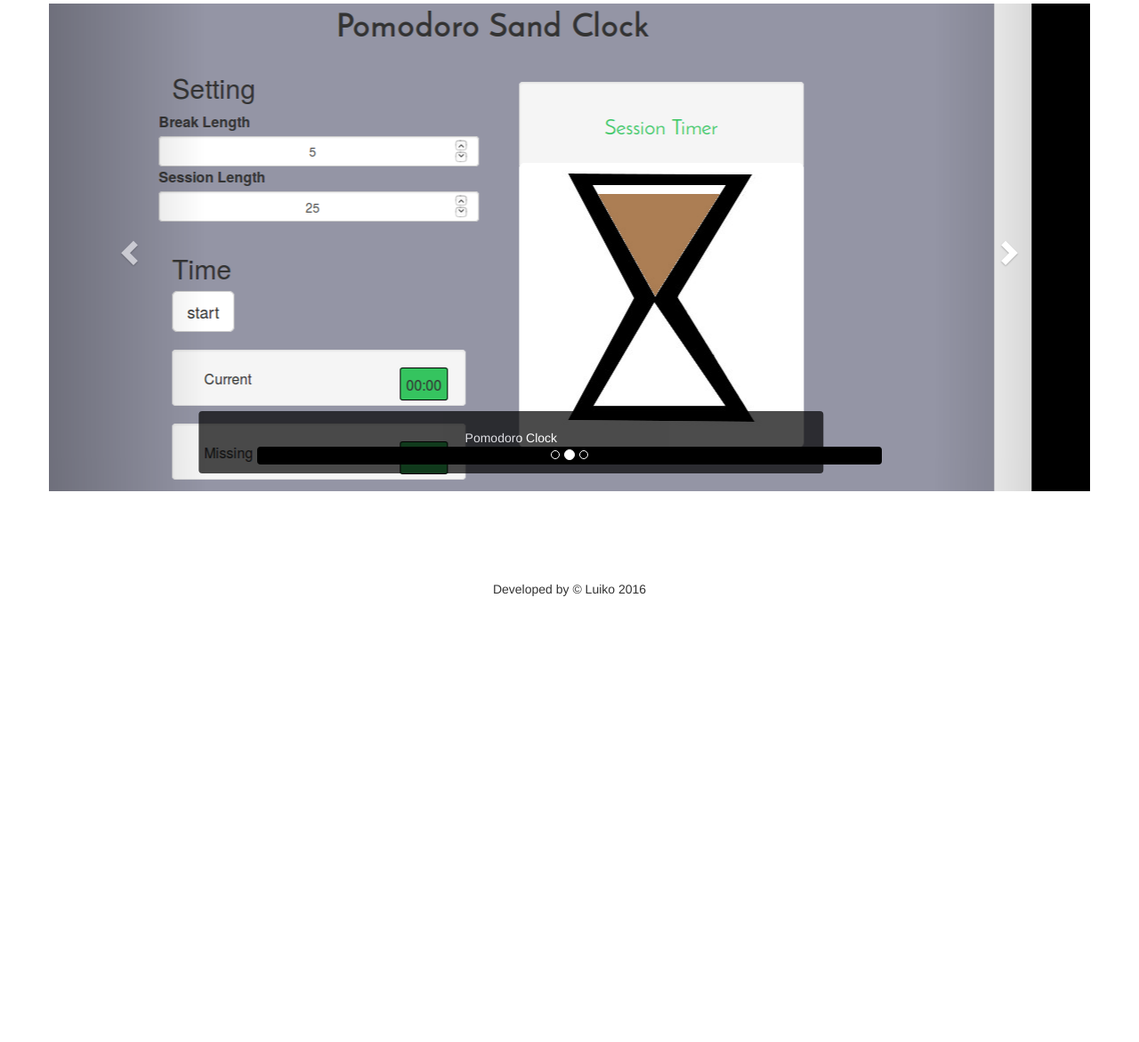
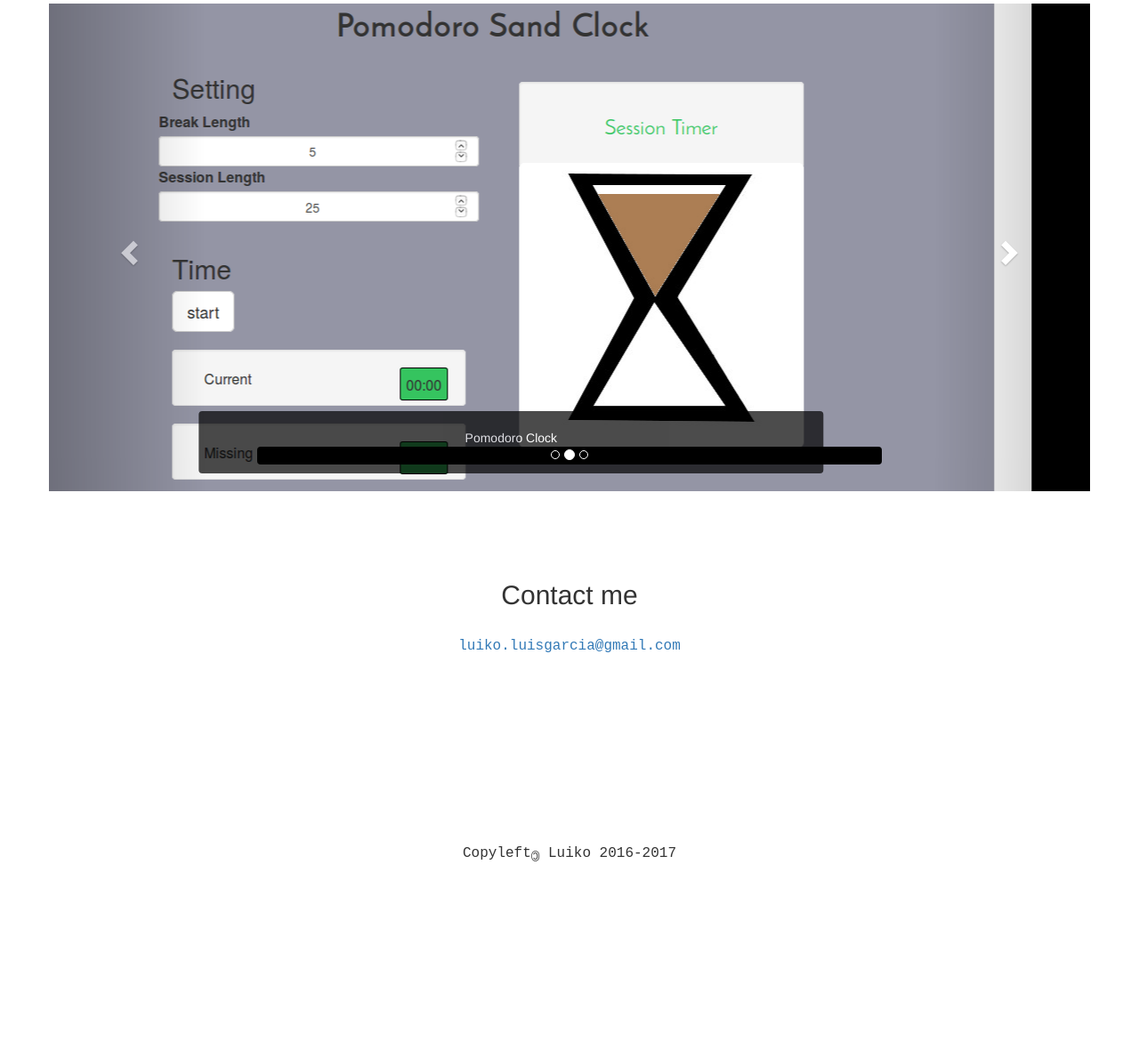
Before and after one commit to Luiko/porfolio, a website: page index.html in a window 1280 px wide. Shown: the part 1455-2626 px from the top of the page at 89% size. Before the commit the page ends 2267 px from the top, so only its background shows below. Drawn offline with Linux system fonts and the light colour scheme; a web font is replaced by a local one.

Commit message:
add simple contact

```diff
--- a/css/main.css
+++ b/css/main.css
@@ -22,7 +22,16 @@ img:hover {
     background-color: black;
     border-radius: 4px;
 }
+
+#contact a, footer {
+    font-family: monospace;
+    font-size: 16px;
+}
+.copyleft {
+    display: inline-block;
+    transform: rotate(180deg);
+}
 footer {
-    padding-top: 100px;
-    padding-bottom: 140px;
+    padding-top: 200px;
+    padding-bottom: 200px;
 }
--- a/index.html
+++ b/index.html
@@ -35,7 +35,7 @@
         </div>
 
         <section id="about">
-          <h2 class="text-center">About</h2>
+          <h2 class="text-center">About me</h2>
           <div class="row">
             <p class="col-md-8 col-md-push-2 col-xs-10 col-xs-push-1 stext-justify">Hi, My name is Luis Carlos Garcia Barajas, Luis Garcia in short. I'm aspiring for Web Developer Position. I am a self-taught Javascript Developer with background in <abbr title="Computes Science">CS</abbr>.</p>
             <p class="col-md-8 col-md-push-2 col-xs-10 col-xs-push-1 stext-justify">I'm passionate about technology, I like all levels of programming, but my goals are focus in web development.</p>
@@ -111,8 +111,13 @@
           </div>
         </section>
 
+        <section id="contact" class="row">
+          <h2 class="text-center">Contact me</h2>
+          <p class="text-center"><a href="mailto:luiko.luisgarcia@gmail.com">luiko.luisgarcia@gmail.com</a></p>
+        </section>
+
         <div class="row">
-          <footer class="text-center">Developed by &copy Luiko 2016</footer>
+          <footer class="text-center">Copyleft<span class="copyleft">&copy;</span> Luiko 2016-2017</footer>
         </div>
       </div>
       <script src="js/jquery-3.1.1.min.js"></script>
```
